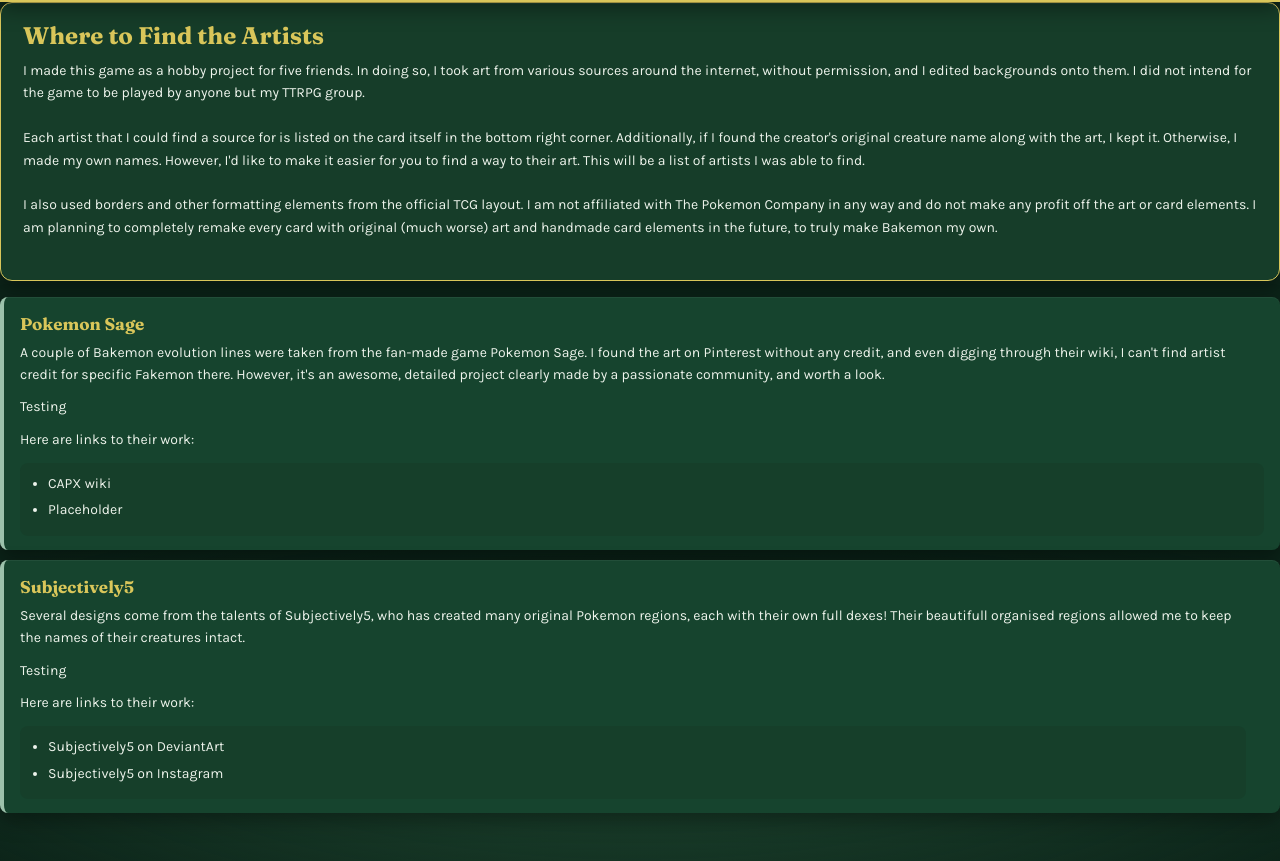
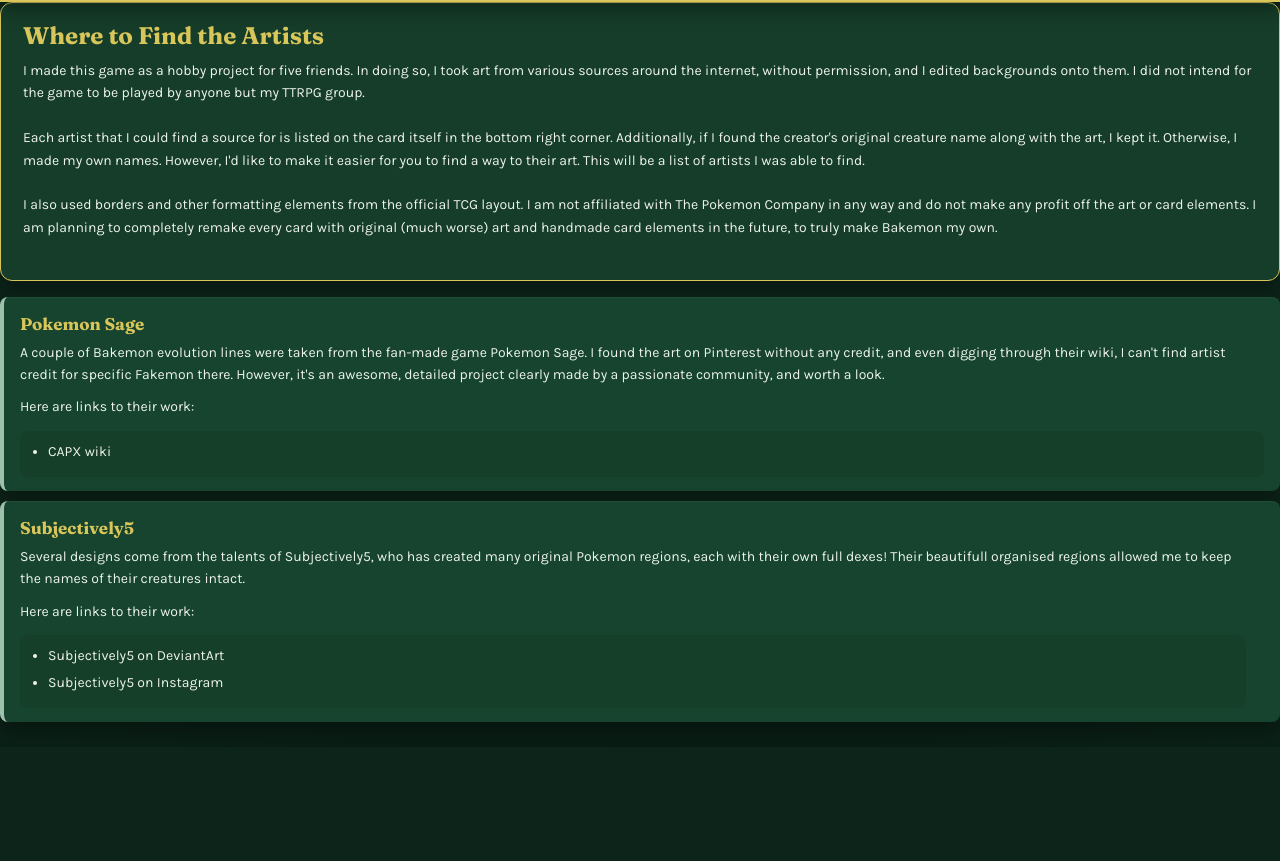
Before and after one commit to sprowtling/playbakemon, a plain HTML site: page artists.html in a window 1280 px wide. Shown: the part 53-914 px from the top of the page. After the commit the page ends 800 px from the top, so only its background shows below. Drawn offline with nearby package versions, Linux system fonts and the light colour scheme.

Commit message:
Update artists.html

```diff
--- a/artists.html
+++ b/artists.html
@@ -111,11 +111,9 @@ I also used borders and other formatting elements from the official TCG layout.
       <div class="change-body">
         <h3>Pokemon Sage</h3>
         <p>A couple of Bakemon evolution lines were taken from the fan-made game Pokemon Sage. I found the art on Pinterest without any credit, and even digging through their wiki, I can't find artist credit for specific Fakemon there. However, it's an awesome, detailed project clearly made by a passionate community, and worth a look.</p>
-        <p>Testing</p>
         <p>Here are links to their work:</p>
         <ul class="change-list">
           <li><a href="https://capx.fandom.com/wiki/About">CAPX wiki</a></li>
-          <li>Placeholder</li>
         </ul>
       </div>
     </article>
@@ -125,7 +123,6 @@ I also used borders and other formatting elements from the official TCG layout.
       <div class="change-body">
         <h3>Subjectively5</h3>
         <p>Several designs come from the talents of Subjectively5, who has created many original Pokemon regions, each with their own full dexes! Their beautifull organised regions allowed me to keep the names of their creatures intact.</p>
-        <p>Testing</p>
         <p>Here are links to their work:</p>
         <ul class="change-list">
           <li><a href="https://www.deviantart.com/subjectively5">Subjectively5 on DeviantArt</a></li>
```
